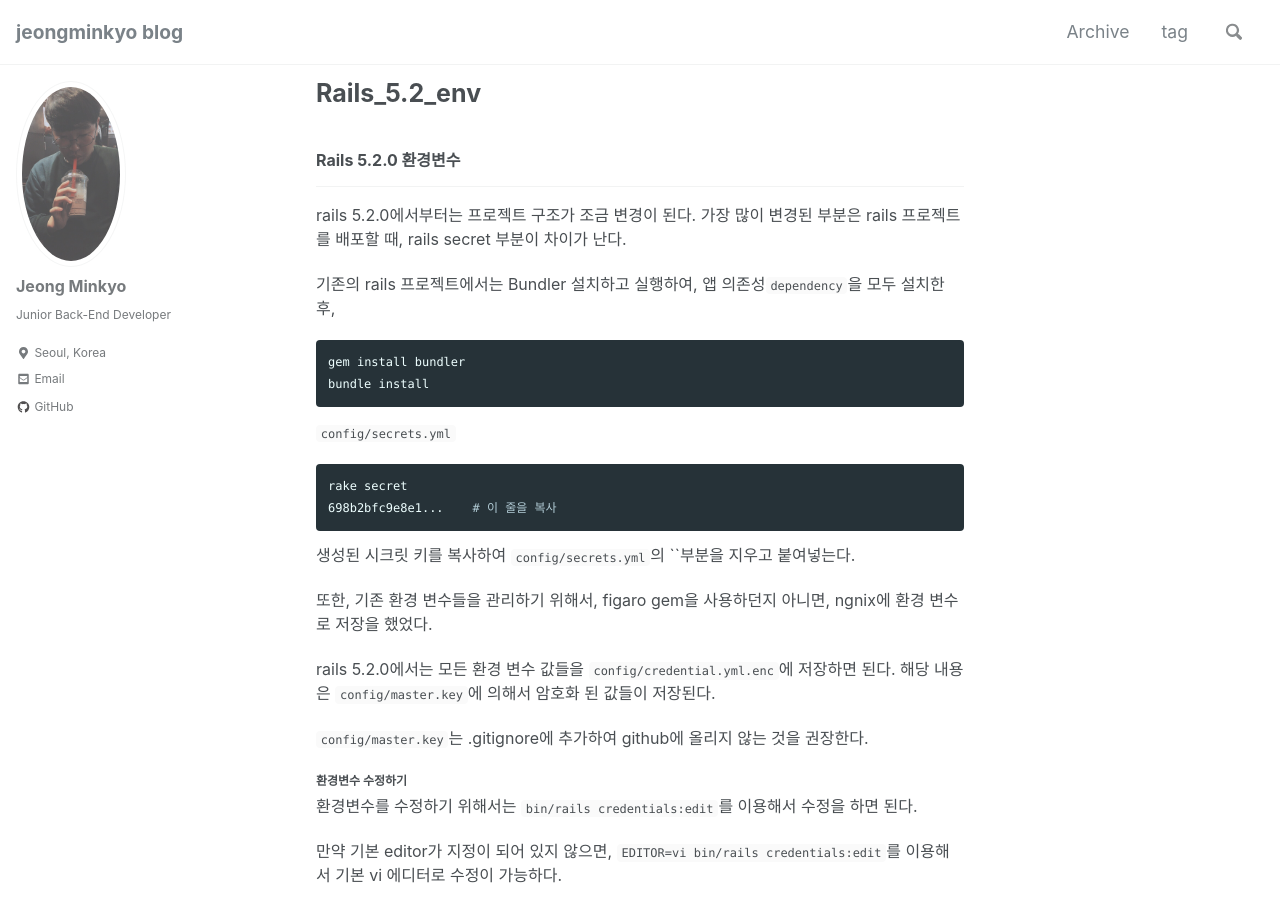
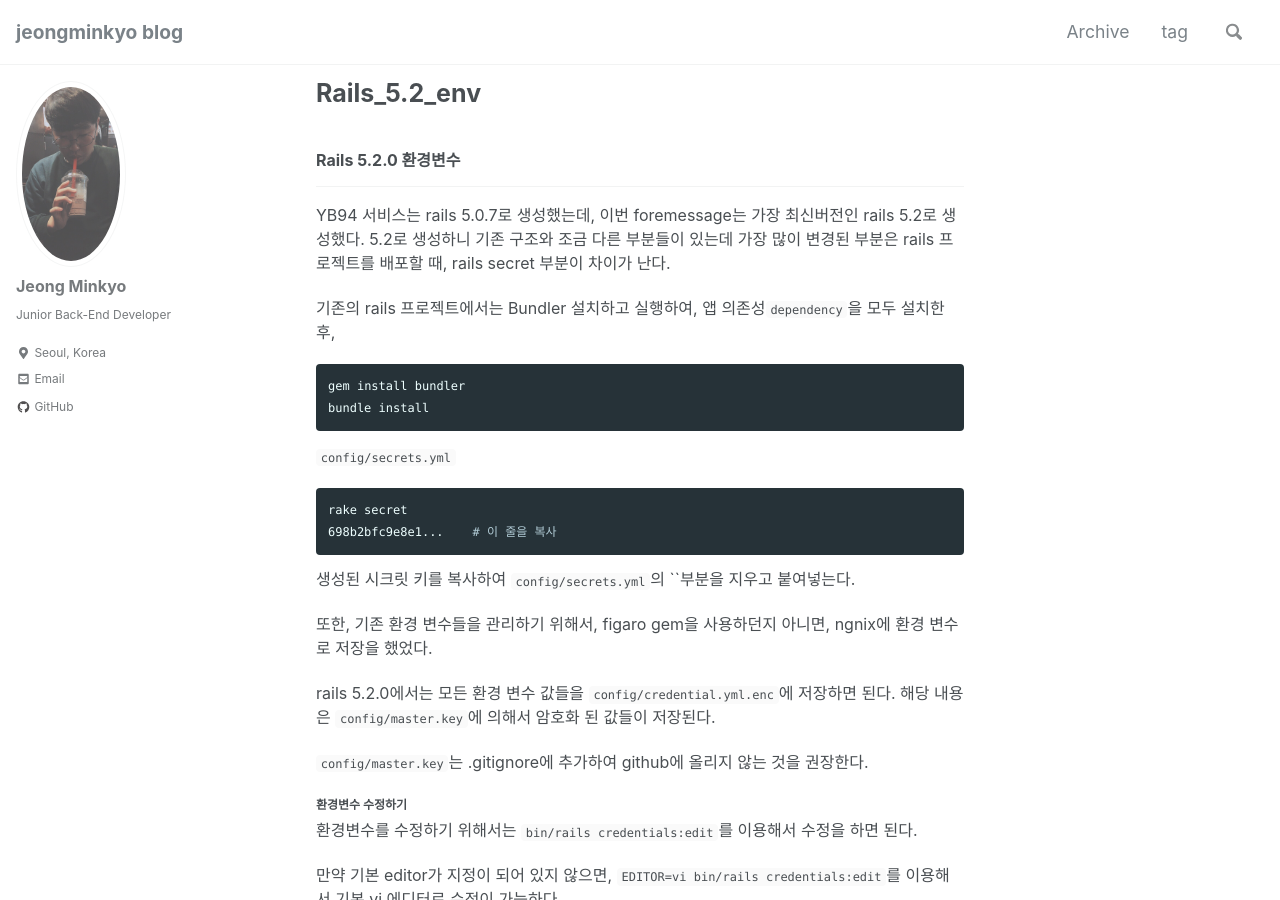
Before and after one commit to jeongminkyo/jeongminkyo.github.io, a Jekyll site: the page built from _posts/2019-03-15-rails_5.2_env.md, in a window 1280 px wide and 900 px high. Built offline with Jekyll 4.4.1, drawn with Linux system fonts in a browser that asks for light colours; nearby versions of some CDN libraries; comment, search, counter and statistics services are not loaded.

Commit message:
rails env 수정

```diff
--- a/_posts/2019-03-15-rails_5.2_env.md
+++ b/_posts/2019-03-15-rails_5.2_env.md
@@ -9,9 +9,7 @@ tag: ruby
 
 --------
 
-rails 5.2.0에서부터는 프로젝트 구조가 조금 변경이 된다. 가장 많이 변경된 부분은 rails 프로젝트를 배포할 때, rails secret 부분이 차이가 난다.
-
-
+YB94 서비스는 rails 5.0.7로 생성했는데, 이번 foremessage는 가장 최신버전인 rails 5.2로 생성했다. 5.2로 생성하니 기존 구조와 조금 다른 부분들이 있는데  가장 많이 변경된 부분은 rails 프로젝트를 배포할 때, rails secret 부분이 차이가 난다.
 
 기존의 rails 프로젝트에서는 Bundler 설치하고 실행하여, 앱 의존성`dependency`을 모두 설치한 후,
 
```
